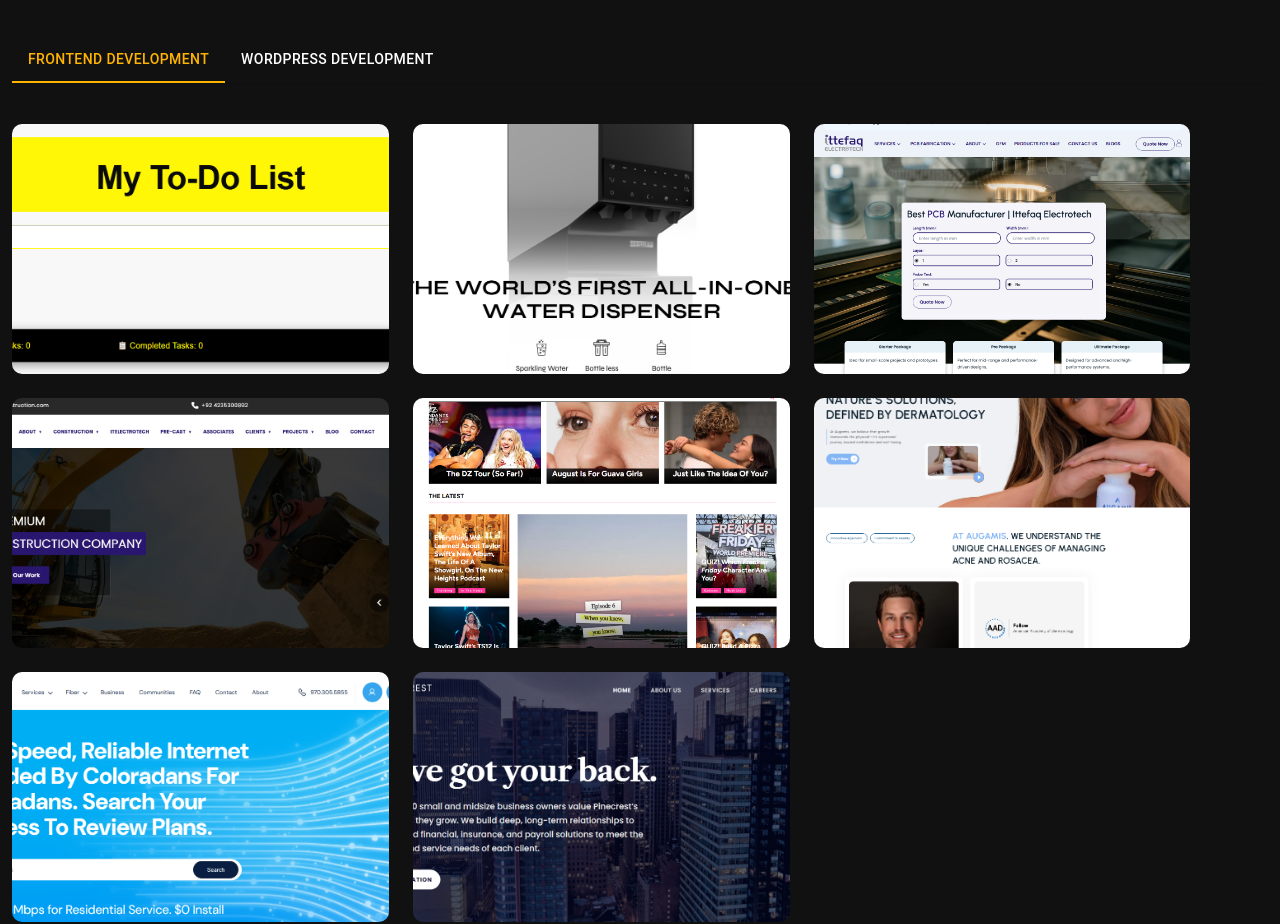
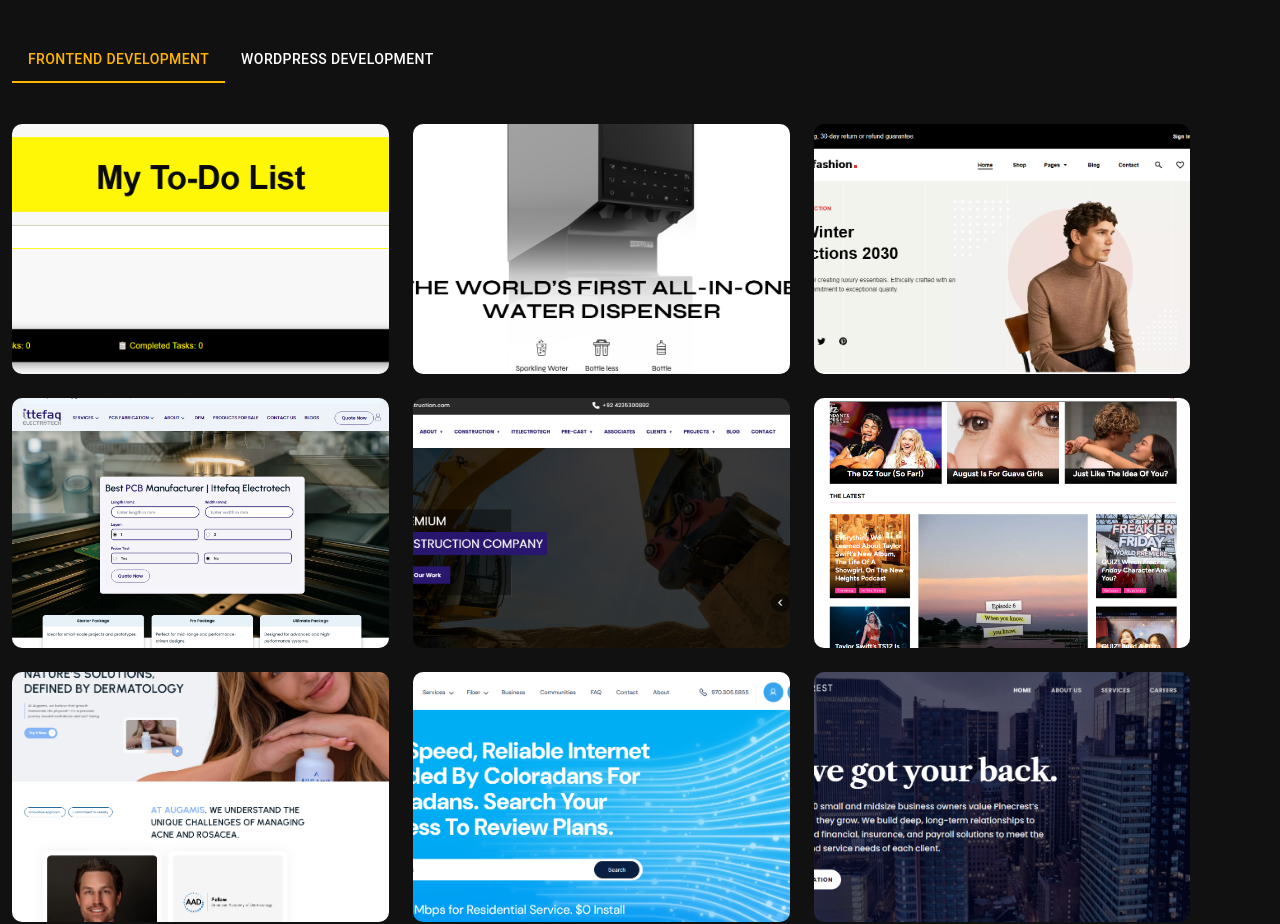
Before and after one commit to hashimrmzn/hashim-portfolio, a React (Vite) app: page / in a window 1280 px wide. Shown: the part 1180-2104 px from the top of the page. Built offline with nearby package versions, Linux system fonts and the light colour scheme.

Commit message:
i have make some changes

```diff
--- a/src/components/MyProjects/MyProjectsComponents/ProjectsTab/FrontendProjects/FrontendProjects.jsx
+++ b/src/components/MyProjects/MyProjectsComponents/ProjectsTab/FrontendProjects/FrontendProjects.jsx
@@ -15,6 +15,12 @@ const projects = [
         image: "enertia.png",
         url: "https://hashimrmzn.github.io/Enertia/",
         description: "Enertia is a sleek and responsive web application developed with React, CSS, and Material-UI. It highlights a modern design approach with a focus on usability and clean layouts. This project showcases my ability to build interactive components, manage state effectively, and create visually appealing interfaces optimized for different devices.",
+    },
+     {
+        title: "Male Fashions",
+        image: "male-fashion.png",
+        url: "https://male-fashions-kzzusxhnr-muhammad-hashims-projects-1adc8997.vercel.app/",
+        description: "A modern e-commerce web application built with Next.js for showcasing and selling male fashion products.",
     },
     {
         title: "Ittefaq Electrotech",
```
Also changed, not shown: src/assets/images/male-fashion.png (added), src/components/Contact.jsx (deleted).
